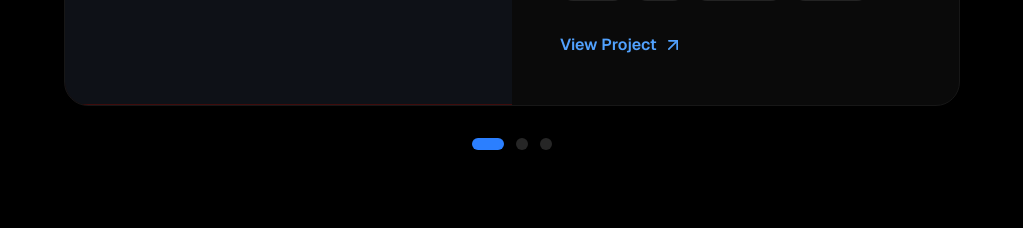
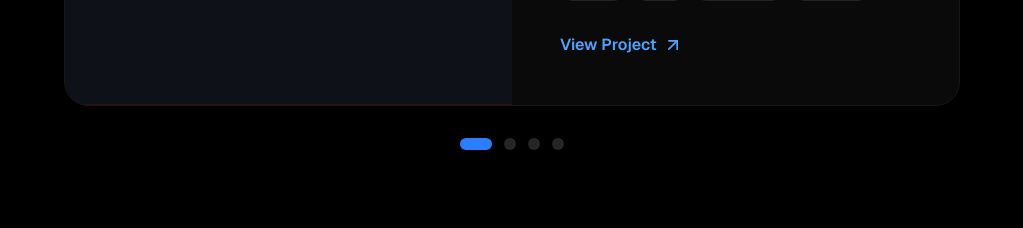
Before and after one commit to evandri30/Portopolio, a Next.js app: page / in a window 1280 px wide. Shown: the part 1960-2188 px from the top of the page, without its empty margins (128-1151 px from the left). Built offline with nearby package versions, Linux system fonts and the light colour scheme.

Commit message:
add project and add logic for internal web link

```diff
--- a/src/components/AboutMe.tsx
+++ b/src/components/AboutMe.tsx
@@ -1,4 +1,5 @@
 "use client";
+
 import { motion } from "framer-motion";
 
 export default function AboutMe() {
--- a/src/components/Contact.tsx
+++ b/src/components/Contact.tsx
@@ -1,4 +1,5 @@
 "use client";
+
 import { FaGithub, FaLinkedin, FaEnvelope } from "react-icons/fa";
 import { motion } from "framer-motion";
 
--- a/src/components/Header.tsx
+++ b/src/components/Header.tsx
@@ -1,4 +1,5 @@
 "use client";
+
 import { motion } from "framer-motion";
 import { useState, useEffect } from "react";
 import { roles } from '@/constants/roles'
--- a/src/components/Navbar.tsx
+++ b/src/components/Navbar.tsx
@@ -1,4 +1,5 @@
 "use client";
+
 import { useState, useEffect } from "react";
 import Link from "next/link";
 import { motion, AnimatePresence } from "framer-motion";
--- a/src/components/Project.tsx
+++ b/src/components/Project.tsx
@@ -1,4 +1,5 @@
 "use client";
+
 import { useState } from "react";
 import { motion, AnimatePresence } from "framer-motion";
 import { ArrowUpRight, ChevronLeft, ChevronRight } from "lucide-react";
@@ -123,15 +124,17 @@ export default function Project() {
                                         </div>
 
                                         {/* Action Link */}
+                                        {item.link && (
                                             <a
                                                 href={item.link}
-                                            target={item.link.startsWith("http") ? "_blank" : undefined}
-                                            rel={item.link.startsWith("http") ? "noopener noreferrer" : undefined}
+                                                target="_blank"
+                                                rel="noopener noreferrer"
                                                 className="inline-flex items-center text-blue-400 font-semibold hover:text-blue-300 transition-colors group/link mt-auto"
                                             >
                                                 View Project
                                                 <ArrowUpRight className="ml-1.5 w-5 h-5 transform group-hover/link:-translate-y-0.5 group-hover/link:translate-x-0.5 transition-transform" />
                                             </a>
+                                        )}
                                     </div>
                                 </div>
                             </motion.div>
--- a/src/components/Skill.tsx
+++ b/src/components/Skill.tsx
@@ -1,4 +1,5 @@
 "use client";
+
 import { motion } from "framer-motion";
 import { skillCategories } from "@/constants/skills";
 
--- a/src/constants/projects.ts
+++ b/src/constants/projects.ts
@@ -11,18 +11,26 @@ export const projects: ProjectProps[] = [
     },
     {
         title: "Rizquna Bakery",
-        description: "MERN e-commerce platform featuring JWT authentication, product catalogs, and Midtrans payment integration.",
+        description: "E-commerce platform featuring JWT authentication, product catalogs, and Midtrans payment integration.",
         tech: ["React.js", "Node.js", "Express.js", "MongoDB"],
         link: "https://rizquna-frontend.vercel.app/",
         color: "bg-blue-950/40 border-b border-blue-900/30",
         image: "/images/rizqunabakery.png"
     },
     {
+        title: "Sparepart Monitoring",
+        description: "Internal system for monitoring aircraft & helicopter spare parts inventory with 5 role-based access levels.",
+        tech: ["PHP", "Laravel", "MySQL", 'Blade'],
+        link: null,
+        color: "bg-blue-950/40 border-b border-blue-900/30",
+        image: "/images/spm.png"
+    },
+    {
         title: "BLIP Banking Sales",
         description: "Internal machine learning web app that predicts banking product uptake using XGBoost.",
         tech: ["MERN", "Python", "XGBoost", "JavaScript"],
-        link: "#",
+        link: null,
         color: "bg-green-950/40 border-b border-green-900/30",
         image: "/images/blip2.jpeg"
-    }
+    },
 ];
--- a/src/types/project.types.ts
+++ b/src/types/project.types.ts
@@ -4,7 +4,7 @@ export type ProjectProps = {
     title: string;
     description: string;
     tech: string[];
-    link: string;
+    link: string | null;
     color: string;
     image: string | StaticImageData | null;
 }
```
Also changed, not shown: public/images/spm.png (added). Lines whose indentation alone changed are shown as unchanged.
